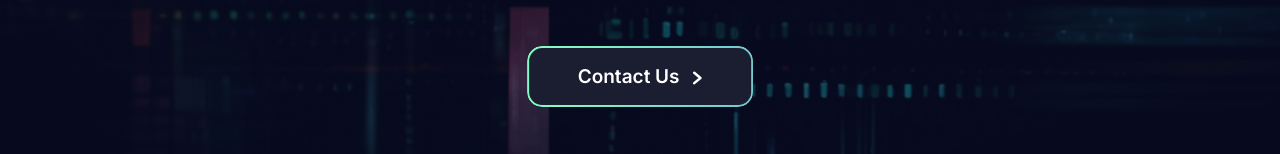
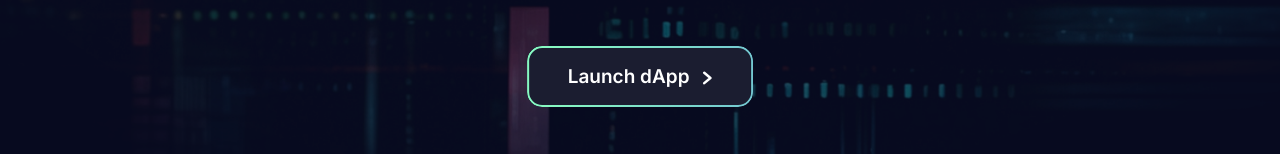
Before and after one commit to pantherfoundation/pantherprotocol.io, a React (Create React App) app in the folder client/: page / in a window 1280 px wide. Shown: the part 623-777 px from the top of the page. Built offline with nearby package versions, Linux system fonts and the light colour scheme.

Commit message:
Update HeroSection.jsx

```diff
--- a/client/src/components/PageComponent/LP_Components/HeroSection.jsx
+++ b/client/src/components/PageComponent/LP_Components/HeroSection.jsx
@@ -38,7 +38,7 @@ const HeroSection = () => {
             <p data-aos="fade-up" data-aos-easing="linear"  data-aos-duration="300" data-aos-delay="300"> Panther is building a modular solution for financial service providers to operate private trading Zones with customizable rules, defining the future of confidential on-chain finance.</p>
             <a href={ROUTES.DeFi_APP} target="_blank" rel="nofollow noopener noreferrer">
               <div className='glow-effects' data-aos="fade-up" data-aos-offset="-200" data-aos-easing="linear" data-aos-duration="300" data-aos-delay="600" >
-              <Link to="/contact-us" rel="noopener">
+              <Link to="https://pantherdao.app" rel="noopener">
               <button className='button'>
                     <svg className='btn-svg' width="226" height="61" viewBox="0 0 226 61" fill="none" xmlns="http://www.w3.org/2000/svg">
                         <g filter="url(#filter0_b_9_2218)">
@@ -58,7 +58,7 @@ const HeroSection = () => {
                         </linearGradient>
                         </defs>
                     </svg>
-                    <span>Contact Us <img width="10px" height="14px" src={arrowRight} alt='Panther Protocol' /></span>
+                    <span>Launch dApp <img width="10px" height="14px" src={arrowRight} alt='Panther Protocol' /></span>
                 </button>
                 </Link>
               </div>
```
